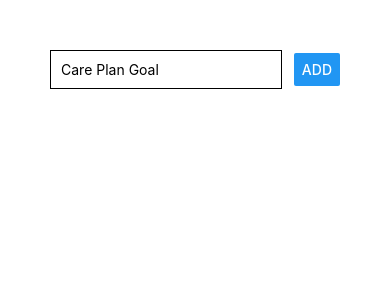
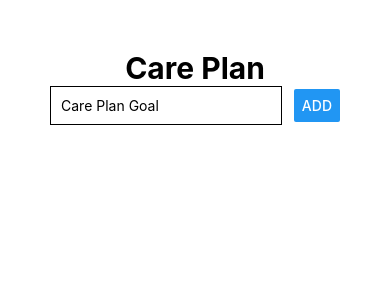
Before and after one commit to ruyaflute/my-new-app, a React Native app: screen / in a window 390 px wide. Shown: the top 300 px of the page. Built offline with nearby package versions, Linux system fonts and the light colour scheme.

Commit message:
Care Plan title

```diff
--- a/App.js
+++ b/App.js
@@ -4,10 +4,24 @@ import { StyleSheet, Text, View, TextInput, Button } from 'react-native';
 export default function App() {
   return (
     <View style={{ padding: 50 }}>
-      <View style={{ flexDirection: 'row', justifyContent: 'space-between', alignItems: 'center' }}>
+    <Text style={{
+      fontSize: 30,
+      textAlign:'center',
+      color:'black',
+      fontWeight:'bold'
+      }}> Care Plan </Text>
+      <View style={{
+        flexDirection: 'row',
+        justifyContent: 'space-between',
+        alignItems: 'center'
+        }}>
         <TextInput
         placeholder="Care Plan Goal"
-        style={{ width: '80%', borderColor: 'black', borderWidth: 1 , padding: 10 }}
+        style={{
+          width: '80%',
+          borderColor: 'black',
+          borderWidth: 1 ,
+          padding: 10 }}
         />
         <Button title="ADD" />
       </View>
```
